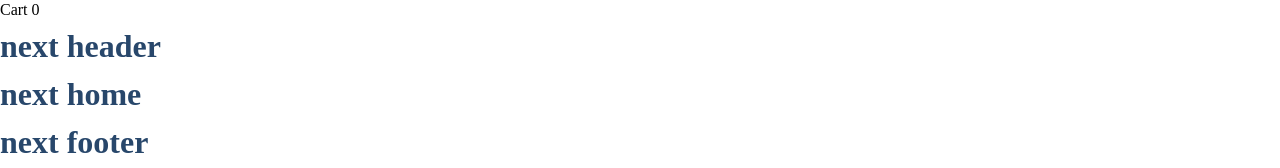
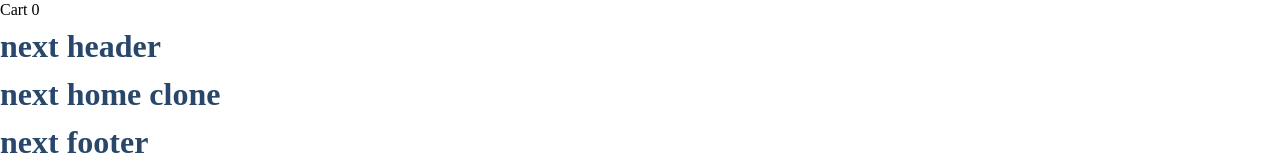
Before and after one commit to mikegulline/nextjs-mongodb-ecommerce, a Next.js app: page / in a window 1280 px wide. Shown: the part 146-314 px from the top of the page. Built offline with nearby package versions, Linux system fonts and the light colour scheme.

Commit message:
working from stable clone

```diff
--- a/pages/index.js
+++ b/pages/index.js
@@ -3,7 +3,7 @@
 export default function Home() {
   return (
     <>
-      <h1>next home</h1>
+      <h1>next home clone</h1>
     </>
   );
 }
```
Also changed, not shown: 1 other file (tests, documents, lock files or other folders).
